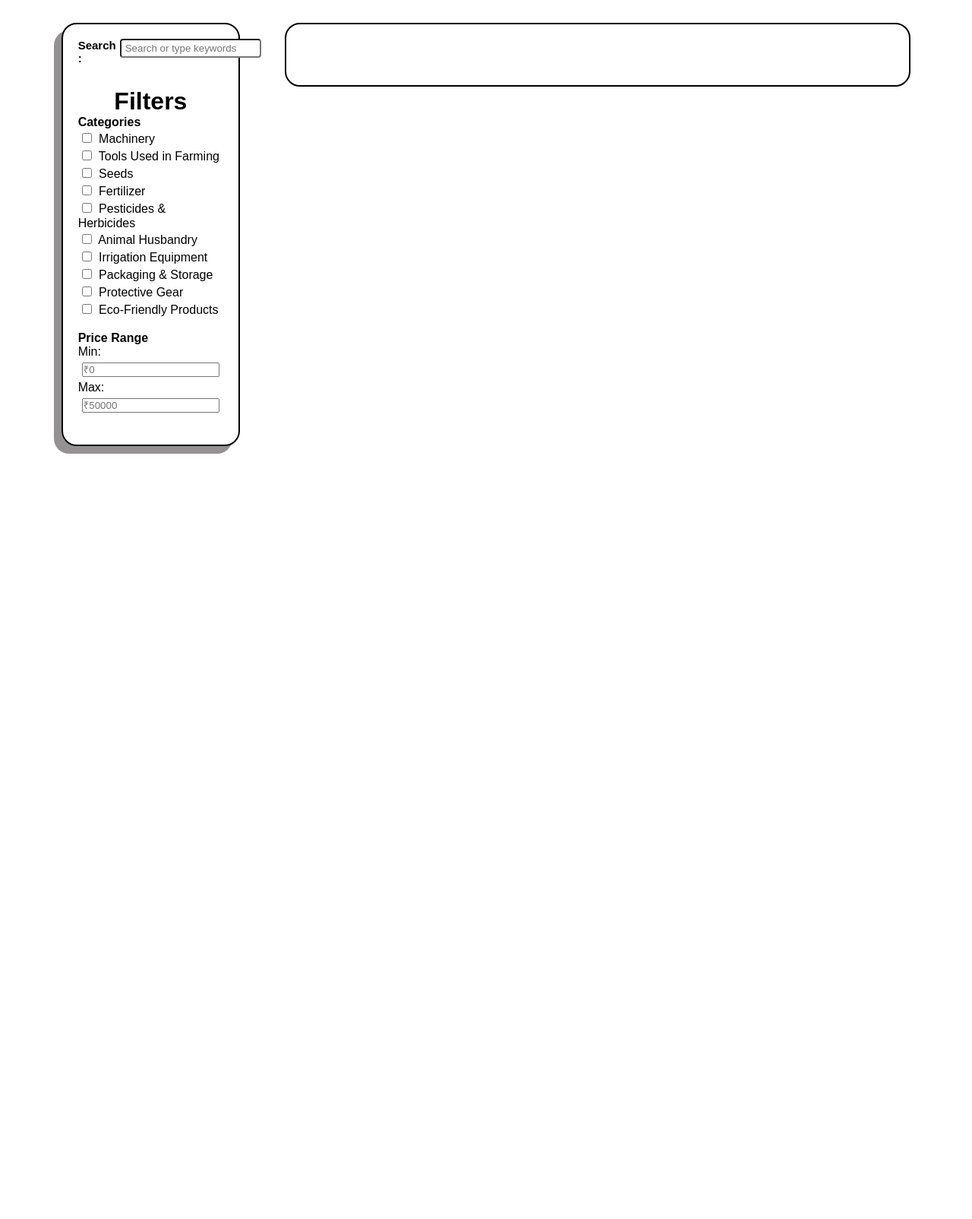
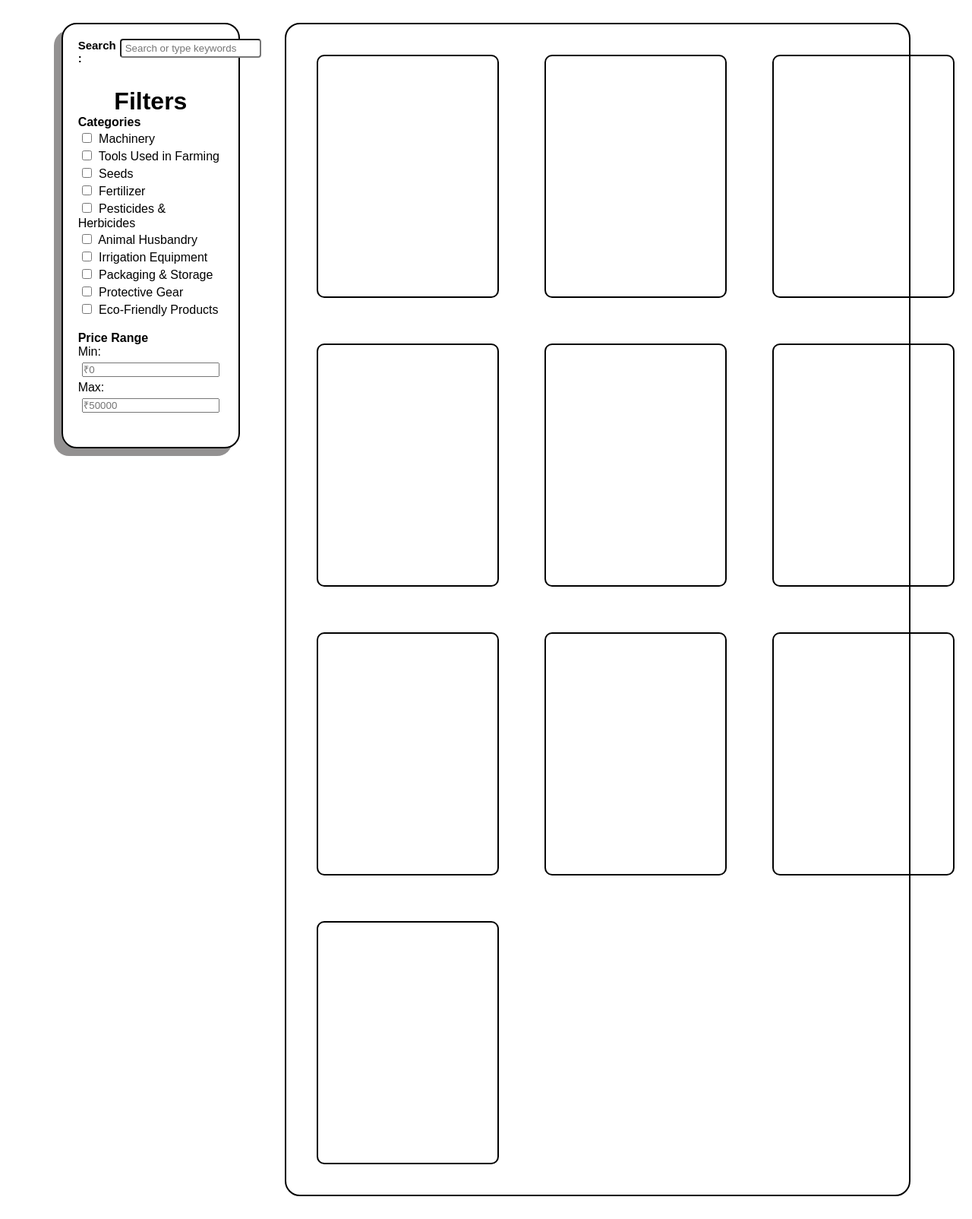
Before and after one commit to parthpalav/GreenBasket, a PHP site: page /marketplace.php in a window 1280 px wide. Shown: the part 51-1655 px from the top of the page at 76% size. Before the commit the page ends 648 px from the top, so only its background shows below. Run offline with PHP 8.4, Linux system fonts and the light colour scheme.

Commit message:
improved marketplace

```diff
--- a/Marketplace/marketplace.css
+++ b/Marketplace/marketplace.css
@@ -70,7 +70,7 @@ nav {
     border: 2px solid black;
     border-radius: 20px;
     padding: 19px 20px;
-
+    max-height: 70vh;
     box-shadow: rgb(147, 145, 145) -10px 10px;
   }
 
@@ -120,14 +120,6 @@ nav {
   }
 
 
-  #right{
-    width: 70%;
-    height: max-content;
-    border-radius: 20px ;
-    border: 2px solid black;
-    padding: 40px;
-  }
-
   h1, h4, h3{
     cursor: default;
   }
@@ -139,3 +131,36 @@ nav {
     scale: 1.02 ;
     text-shadow: rgb(184, 183, 183) 2px 2px 2px ;
   }
+
+  /* right side */
+
+  #right{
+    width: 70%;
+    height: max-content;
+    border-radius: 20px ;
+    border: 2px solid black;
+    padding: 40px;
+
+    display: grid;
+    align-items: center;
+    justify-content: space-evenly;
+    grid-template-columns: repeat(3, 1fr); /* 3 columns */
+    grid-template-rows: repeat(2, 1fr); /* 2 rows */
+    gap: 60px;
+  }
+
+
+  #box{
+    border-radius: 10px ;
+    border: 2px solid black;
+    height: 40vh ;
+    width: 30vh;
+  }
+
+  #box:hover{
+    transition: 0.15s ease-in-out;
+    cursor: pointer;
+    scale: 1.01;
+    transform: translateY(-5px);
+    box-shadow: rgb(180, 180, 180) 1px 10px 10px;
+  }
--- a/Marketplace/marketplace.php
+++ b/Marketplace/marketplace.php
@@ -84,7 +84,16 @@ session_start();
 
         </div>
         <div id="right">
-
+            <div id="box"></div>
+            <div id="box"></div>
+            <div id="box"></div>
+            <div id="box"></div>
+            <div id="box"></div>
+            <div id="box"></div>
+            <div id="box"></div>
+            <div id="box"></div>
+            <div id="box"></div>
+            <div id="box"></div>
         </div>
     </main>
 </body>
```
